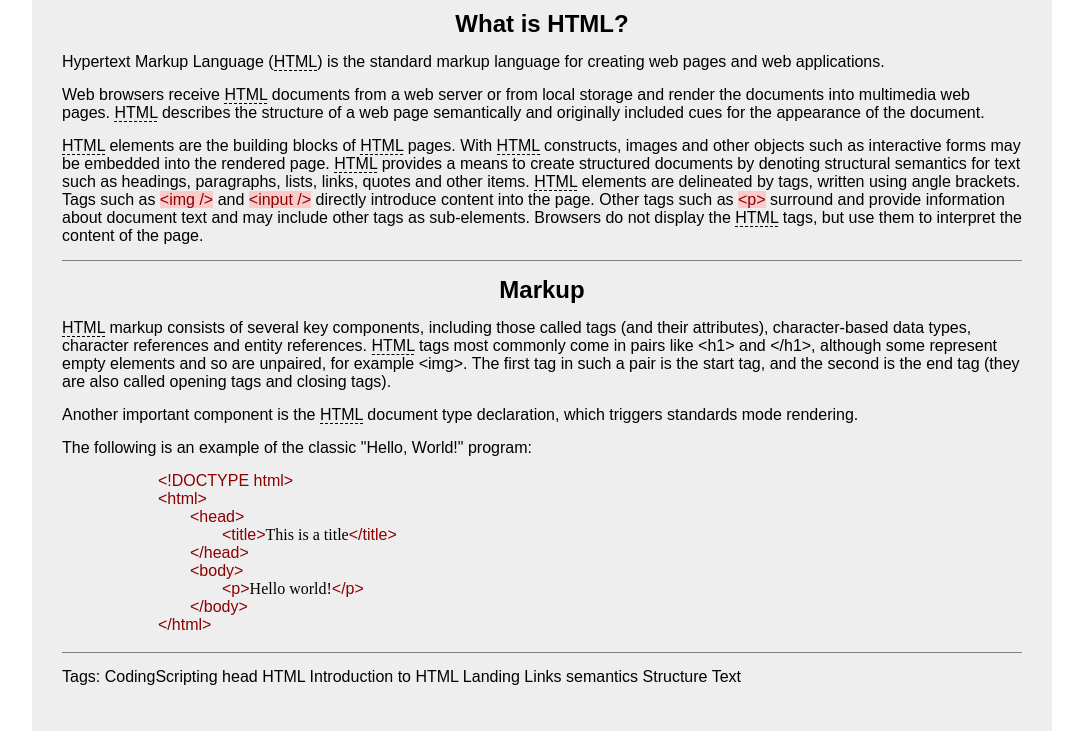
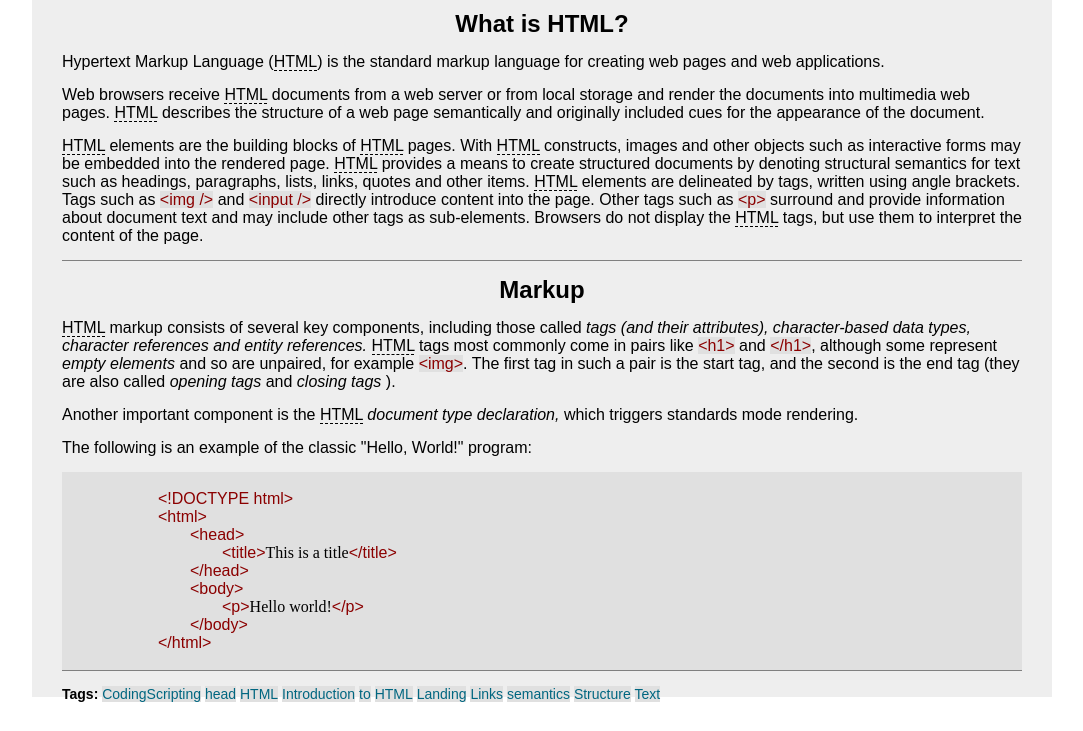
Before and after one commit to Alexander-Lipatov/homework-top-academy, a plain HTML site: page index.html in a window 1280 px wide. Shown: the part 103-834 px from the top of the page, without its empty margins (98-1181 px from the left). After the commit the page ends 805 px from the top, so only its background shows below. Drawn offline with Linux system fonts and the light colour scheme.

Commit message:
final home work

```diff
--- a/assets/css/style.css
+++ b/assets/css/style.css
@@ -5,7 +5,7 @@
 }
 
 /* Global */
-body {}
+
 
 h1,
 h2,
@@ -23,15 +23,8 @@ p {
     padding: 30px;
     background-color: #eee;
     margin: auto;
-
+    height: calc(100vh - 60px);
 }
-
-
-
-/* Header */
-
-header {}
-
 
 /* Block-1 */
 
@@ -53,20 +46,46 @@ p span.html-text {
 }
 
 p span.tag {
-    background-color: rgb(250, 203, 203);
+    background-color: #e0e0e0;
     color: darkred;
 }
 
 /* Block-2 */
 
 
-.block-2 p{
+.block-2 p {
     font-size: 16px;
     font-weight: 300;
 }
-.block-2 pre.code{
+
+.block-2 pre {
+    background-color: #e0e0e0;
+}
+
+.block-2 pre.code {
     font-family: c;
 }
-.code>span{
+
+.code>span {
     color: darkred;
 }
+
+p span.italic {
+    font-style: italic;
+}
+
+
+/* Footer */
+
+
+footer p {
+    font-size: 14px;
+    font-weight: bold;
+
+}
+
+footer span {
+    font-weight: 400;
+    color: rgb(0, 102, 128);
+    background-color: #e0e0e0;
+}
--- a/index.html
+++ b/index.html
@@ -48,19 +48,20 @@
             <div class="block-2">
                 <h2>Markup</h2>
                 <p><span class="html-text">HTML</span> markup consists of several key components, including those called
-                    tags (and their attributes),
-                    character-based data types, character references and entity references. <span
-                        class="html-text">HTML</span> tags most commonly come
-                    in pairs like &lt;h1&gt; and &lt;/h1&gt;, although some represent empty elements and so are
-                    unpaired, for example &lt;img&gt;. The first tag in such a pair is the start tag, and the second is
-                    the end tag (they are also called opening tags and closing tags).
+                    <span class="italic"> tags (and their attributes), character-based data types, character references and entity
+                        references.</span>
+                    <span class="html-text">HTML</span> tags most commonly come
+                    in pairs like <span class="tag">&lt;h1&gt;</span> and <span class="tag">&lt;/h1&gt;</span>, although some represent <span class="italic">empty elements</span> and so are
+                    unpaired, for example <span class="tag">&lt;img&gt;</span>. The first tag in such a pair is the start tag, and the second is
+                    the end tag (they are also called <span class="italic">opening tags</span> and <span class="italic">closing tags</span> ).
                 </p>
-                <p>Another important component is the <span class="html-text">HTML</span> document type declaration,
+                <p>Another important component is the <span class="html-text">HTML</span> <span class="italic">document type declaration,</span>
                     which triggers standards mode
                     rendering.</p>
                 <p>The following is an example of the classic "Hello, World!" program:</p>
                 <div>
                     <pre class="code">
+
                         <span>&lt;!DOCTYPE html&gt;</span>
                         <span>&lt;html&gt;</span>
                                 <span>&lt;head&gt;</span>
```
